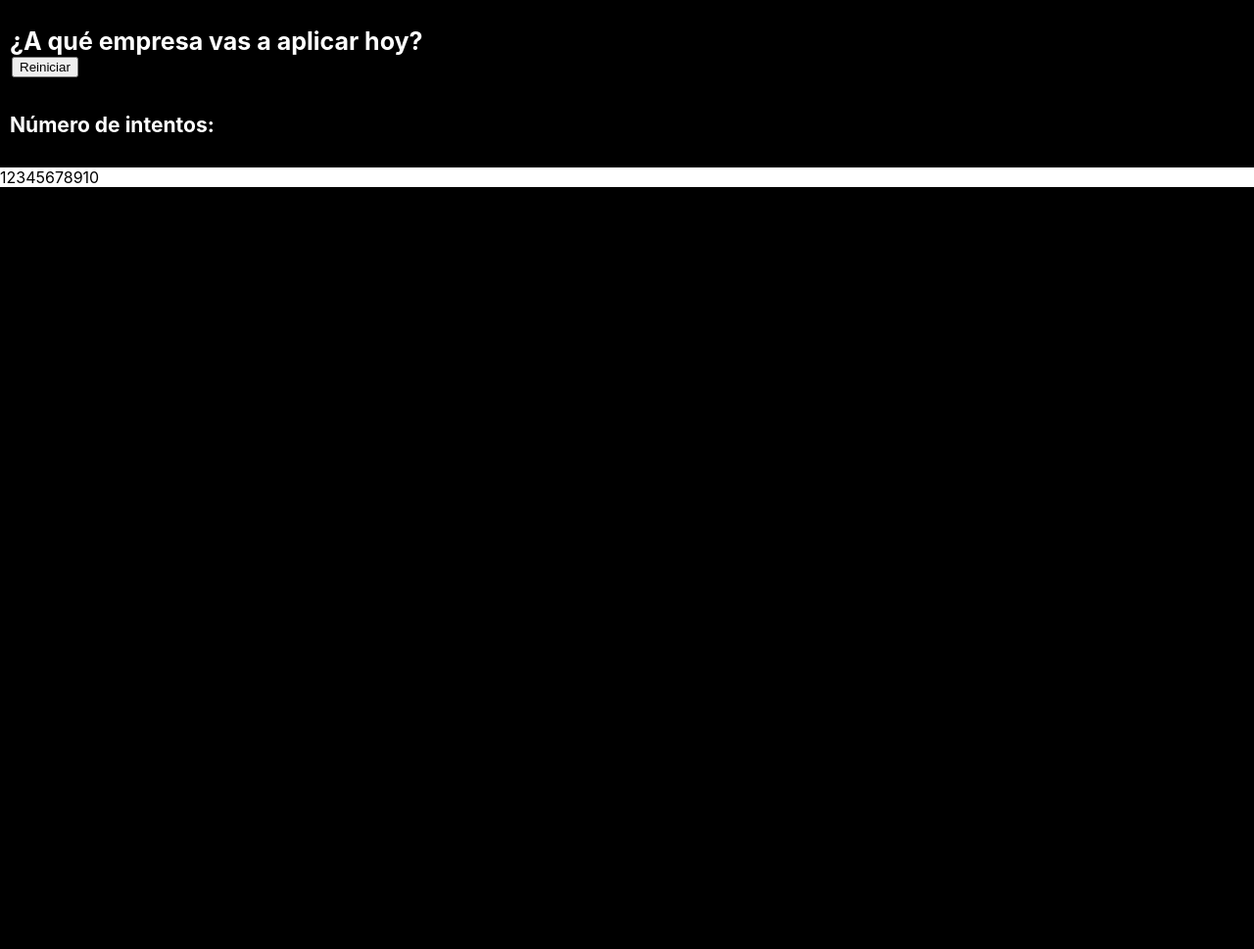
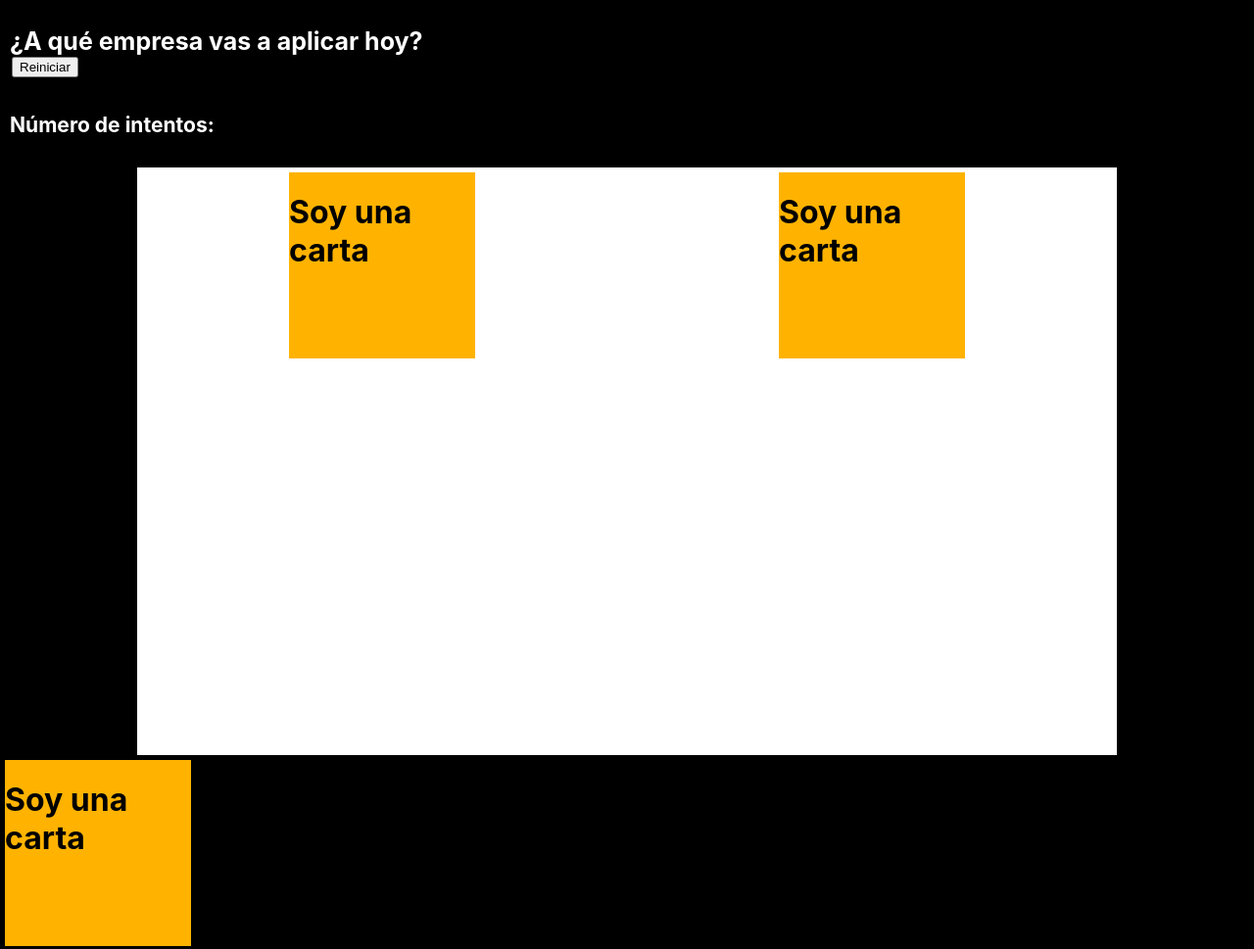
Before and after one commit to lorenapm/playApply, a React app: page / in a window 1280 px wide. Shown: the whole page at 98% size. Before the commit the page ends 800 px from the top, so only its background shows below. Built offline with nearby package versions, Linux system fonts and the light colour scheme.

Commit message:
add compeonents board and card

```diff
--- a/package.json
+++ b/package.json
@@ -7,6 +7,7 @@
     "@testing-library/react": "^11.2.7",
     "@testing-library/user-event": "^12.8.3",
     "react": "^17.0.2",
+    "react-card-flip": "^1.1.1",
     "react-dom": "^17.0.2",
     "react-scripts": "4.0.3",
     "web-vitals": "^1.1.2"
--- a/src/components/App.js
+++ b/src/components/App.js
@@ -1,5 +1,6 @@
 import Header from "./Header";
 import Board from "./Board";
+import Card from "./Card";
 import "../stylesheets/App.css";
 
 function App() {
@@ -7,6 +8,7 @@ function App() {
     <div className="App">
       <Header />
       <Board />
+      <Card />
     </div>
   );
 }
--- a/src/components/Board.js
+++ b/src/components/Board.js
@@ -1,10 +1,17 @@
-import React from "react";
+import React, { useState } from "react";
+import Card from "./Card";
 import "../stylesheets/Board.css";
 
 function Board() {
-  const cards = [1, 2, 3, 4, 5, 6, 7, 8, 9, 10];
-  const listCards = cards.map((card) => <span>{card}</span>);
-  return <div className="board">{listCards}</div>;
+  const [cards, setCards] = useState([1, 2]);
+  //const listCards = cards.map((card) => <span>{card}</span>);
+  return (
+    <div className="board">
+      {cards.map((card) => (
+        <Card />
+      ))}
+    </div>
+  );
 }
 
 export default Board;
--- /dev/null
+++ b/src/components/Card.js
@@ -0,0 +1,12 @@
+import React from "react";
+import "../stylesheets/Card.css";
+
+function Card() {
+  return (
+    <div className="card">
+      <h1>Soy una carta</h1>
+    </div>
+  );
+}
+
+export default Card;
--- a/src/stylesheets/App.css
+++ b/src/stylesheets/App.css
@@ -1,6 +1,7 @@
 body {
   background-color: black;
 }
+
 div:focus {
   outline: none;
 }
--- a/src/stylesheets/Board.css
+++ b/src/stylesheets/Board.css
@@ -1,3 +1,8 @@
 .board {
   background-color: white;
+  display: flex;
+  width: 1000px;
+  height: 600px;
+  margin: 0 auto;
+  justify-content: space-around;
 }
--- /dev/null
+++ b/src/stylesheets/Card.css
@@ -0,0 +1,11 @@
+.card {
+  display: inline-block;
+  margin: 5px;
+  height: calc(200px - 10px);
+  width: calc(200px - 10px);
+  cursor: pointer;
+  background-color: #ffb300;
+}
+.card:hover {
+  transform: scale(0.98);
+}
```
Also changed, not shown: 1 other file.
